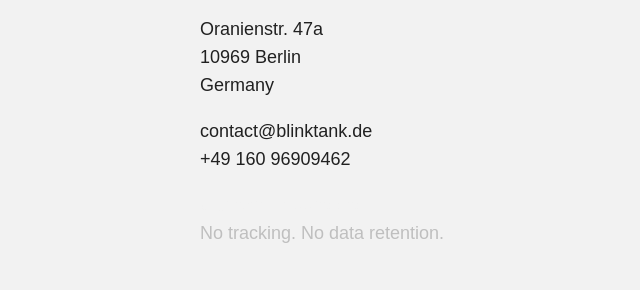
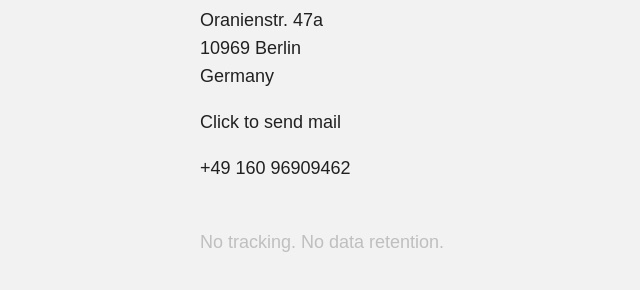
Before and after one commit to andxblink/blinktank-website, a plain HTML site: page index.html in a window 1280 px wide. Shown: the part 344-634 px from the top of the page, without its empty margins (318-958 px from the left). Drawn offline with Linux system fonts and the light colour scheme; a web font is replaced by a local one.

Commit message:
mail link

```diff
--- a/index.html
+++ b/index.html
@@ -20,8 +20,8 @@
 		<p>Oranienstr. 47a<br />
 			10969 Berlin<br />
 			Germany</p>
-		<p><a href="mailto:contact@blinktank.de">contact@blinktank.de</a> <br />
-			+49 160 96909462</p>
+			<a href=”mailto:contact@blinktank.de?subject=Message%20from%20Blinktank%20website”>Click to send mail</a><br />
+			<p>+49 160 96909462</p>
 		<div id="hell"><a href="http://www1.metroinvest.com/uk3" target="_blank">Our email addresses</a></div>
 		<div id="privacy">No tracking. No data retention.</div>
 	</div>
--- a/main.css
+++ b/main.css
@@ -59,6 +59,11 @@
 	cursor: default;
 }
 
+a {
+    padding: 0 6px;
+    margin-left: -6px;
+}
+
 a:active,
 a:focus,
 a:link,
@@ -70,4 +75,6 @@
 a:hover,
 a:visited:hover {
     color: hsl(50, 95%, 60%);
+    background-color:hsl(0, 0%, 13%);
+    transition: .7s;
 }
```
